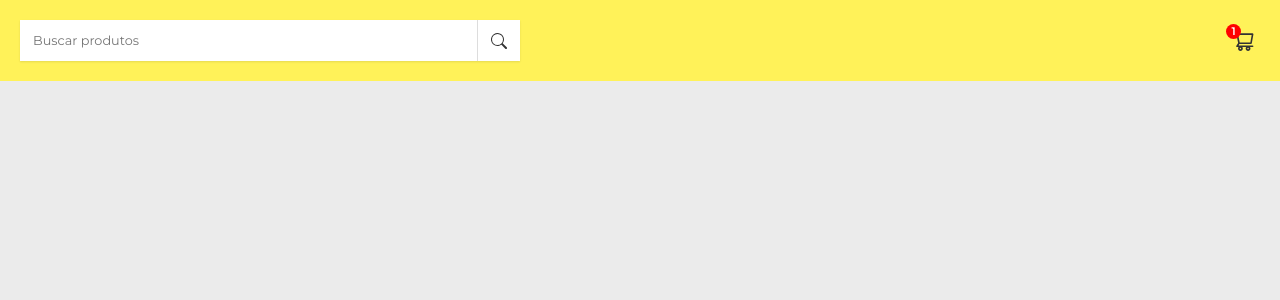
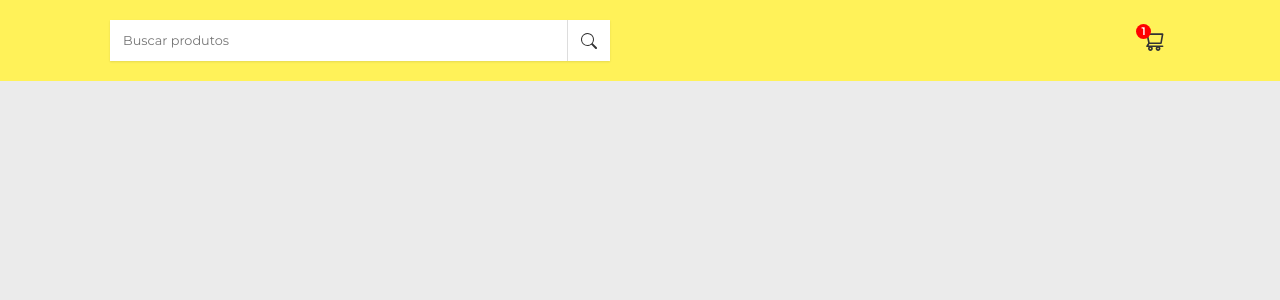
Before and after one commit to Dhyigo/carrinho-de-compras-do-mercado-livre, a React (Vite) app: page / in a window 1280 px wide. Shown: the top 300 px of the page. Built offline with nearby package versions, Linux system fonts and the light colour scheme.

Commit message:
Adição de cor secundaria

```diff
--- a/src/index.css
+++ b/src/index.css
@@ -3,6 +3,7 @@
 :root {
   --color-zero: #fff;
   --color-primary: #fff259;
+  --color-secondary: #0c5dd6;
   --color-background: #ebebeb;
 }
 
@@ -18,6 +19,6 @@ body {
 }
 
 .container {
-  min-width: 1100px;
+  max-width: 1100px;
   margin: 0 auto;
 }
```
